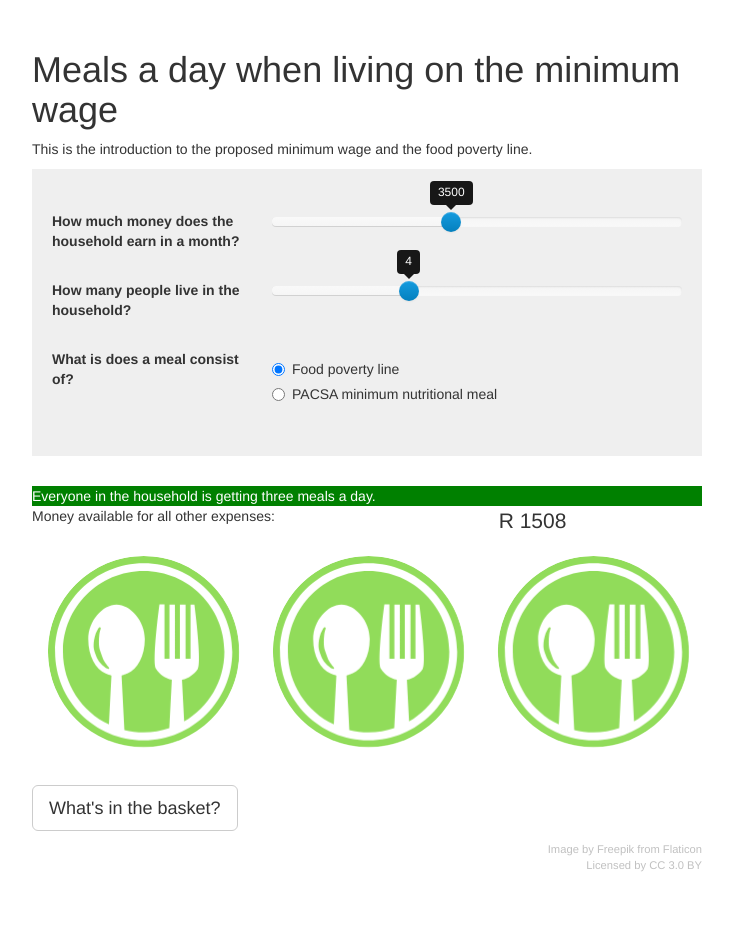
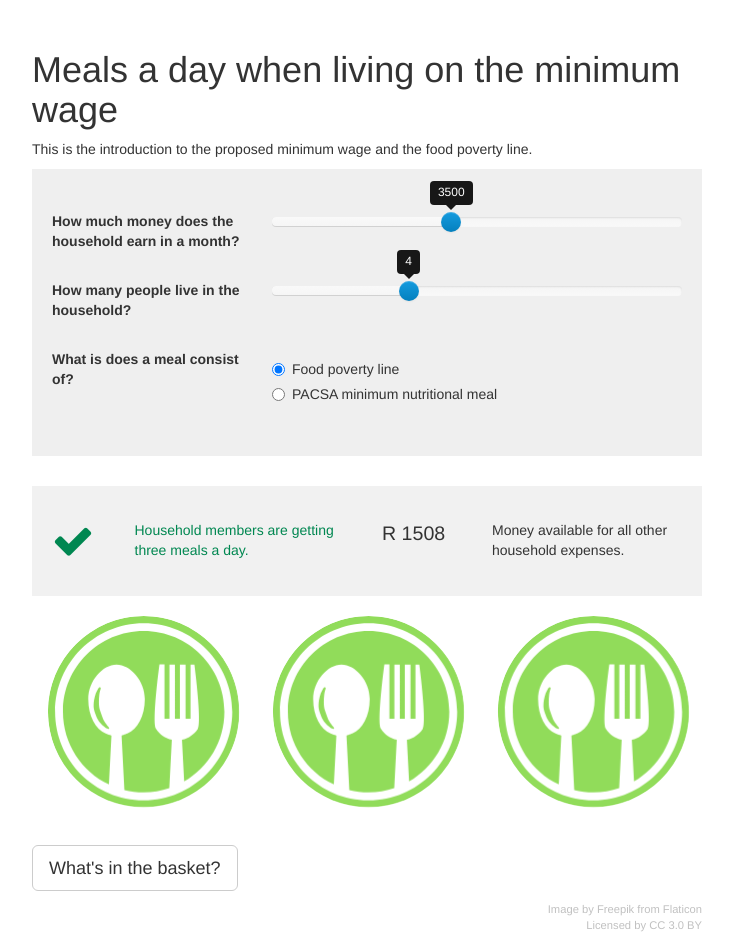
Before and after one commit to OpenUpSA/minimum-wage, a Jekyll site: the page built from index.html, in a window 1280 px wide. Shown: the whole page, without its empty margins (273-1006 px from the left). Built offline with Jekyll 4.4.1, drawn with Linux system fonts in a browser that asks for light colours; before the commit the page ends 900 px from its top, so only the background shows below that.

Commit message:
Style and refine summary block

```diff
--- a/css/app.scss
+++ b/css/app.scss
@@ -35,7 +35,7 @@
  background-color: #C9302C;
 }
 
-#assumptions {
+#household {
   background-color: #efefef;
   padding: 30px 20px;
 
@@ -169,18 +169,32 @@
 
 #summary {
   margin-bottom: 20px;
+  padding: 10px 20px;
+  background-color: #f1f1f1;
+
+  .row {
+    padding: 12px 0;
+  }
 
   #meals {
-    color: #fff;
-    background-color: green;
-  }
-  #meals.warning {
-    background-color: red;
+    color: #008751;
+
+    &.warning {
+      color: #C9302C;
+    }
+
+    .icon {
+      float: left;
+
+      .warning {
+        display: none;
+      }
+    }
   }
 
   #residual {
     .amount {
-      font-size: 1.5em;
+      font-size: 1.4em;
     }
   }
 }
--- a/index.html
+++ b/index.html
@@ -19,7 +19,7 @@ extra_css:
       <h1>Meals a day when living on the minimum wage</h1>
       <p>This is the introduction to the proposed minimum wage and the food poverty line.</p>
 
-      <div id="assumptions">
+      <div id="household">
         <div class="row">
           <div class="col-sm-4">
             <label for="hh-income" class="control-label">How much money does the household earn in a month?</label>
@@ -62,12 +62,33 @@ extra_css:
     </div>
 
     <div id="summary">
-      <div id="meals"></div>
-      <div id="residual">
-        <div class="row">
-          <div class="col-sm-8 context">Money available for all other expenses:</div>
-          <div class="col-sm-4 amount"></div>
+      <div class="row">
+
+        <div class="col-sm-6">
+          <div id="meals">
+            <div class="row">
+              <div class="col-xs-3">
+                <div class="icon">
+                  <i class="fa fa-check fa-3x safe" aria-hidden="true"></i>
+                  <i class="fa fa-exclamation fa-3x warning" aria-hidden="true"></i>
+                </div>
+              </div>
+              <div class="col-xs-9">
+                <div class="description"></div>
+              </div>
+            </div>
+          </div>
         </div>
+
+        <div class="col-sm-6">
+          <div id="residual">
+            <div class="row">
+              <div class="col-xs-3 col-sm-4 amount"></div>
+              <div class="col-xs-9 col-sm-8 context">Money available for all other household expenses.</div>
+            </div>
+          </div>
+        </div>
+
       </div>
     </div>
 
--- a/js/app.js
+++ b/js/app.js
@@ -227,17 +227,20 @@ $(window).on('load', function() {
 
       function drawSummary() {
         var mealSummary = {
-          0: "Everyone in the household is getting three meals a day.",
-          1: "The people in the household are getting less than three meals a day."
+          0: "Household members are getting three meals a day.",
+          1: "Household members are getting less than three meals a day."
         };
 
         $('#residual').find('.amount')
           .text("R " + (self.residual > 0 ? round(self.residual, 0) : 0))
           .removeClass('warning').addClass(self.residual > 0 ? "" : "warning");
 
-        $('#meals')
-          .text(self.costCoverage === 1 ? mealSummary[0] : mealSummary[1])
-          .removeClass('warning').addClass(self.costCoverage < 1 ? "warning" : "");
+        $('#meals').find('.description').text(self.costCoverage === 1 ? mealSummary[0] : mealSummary[1]);
+        $('#meals').removeClass('warning').addClass(self.costCoverage < 1 ? "warning" : "");
+
+        $('#meals').find(self.costCoverage === 1 ? '.safe' : '.warning').css('display', 'block');
+        $('#meals').find(self.costCoverage === 1 ? '.warning' : '.safe').css('display', 'none');
+
       }
 
     }
```
